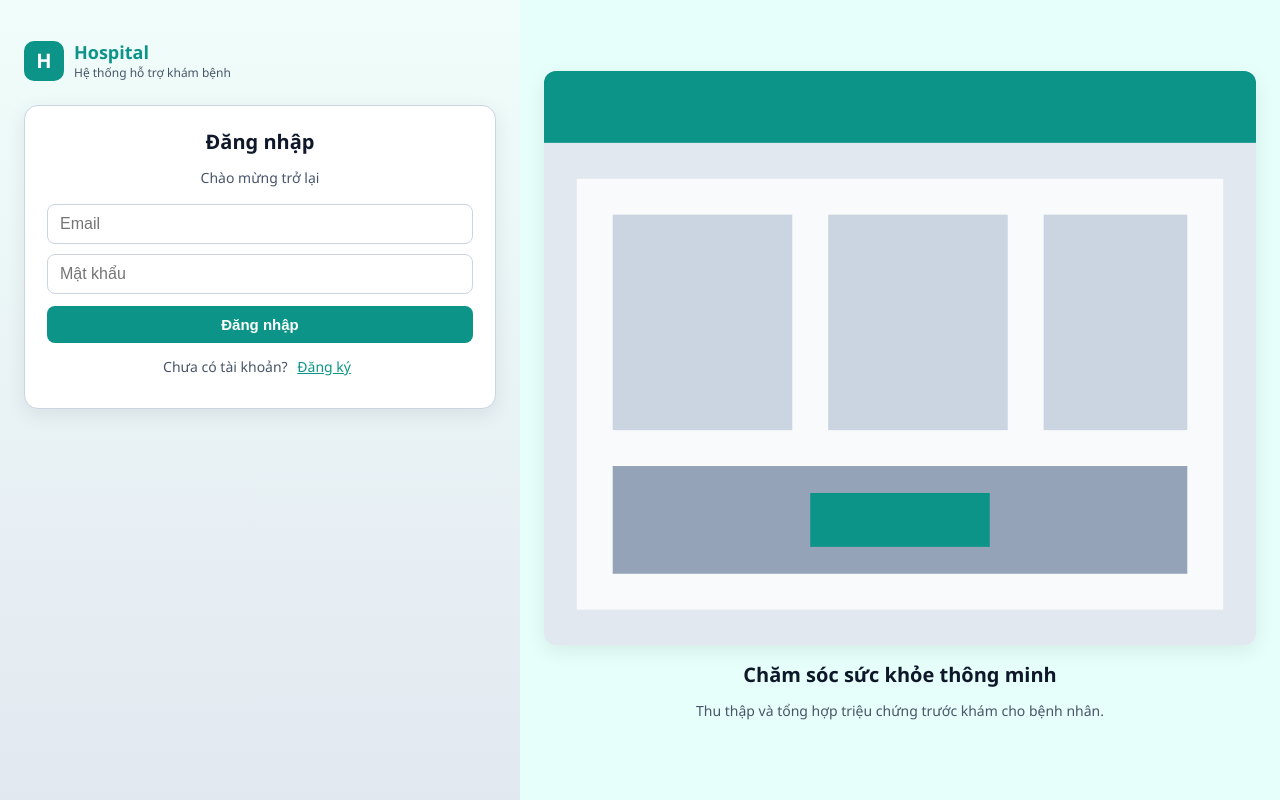
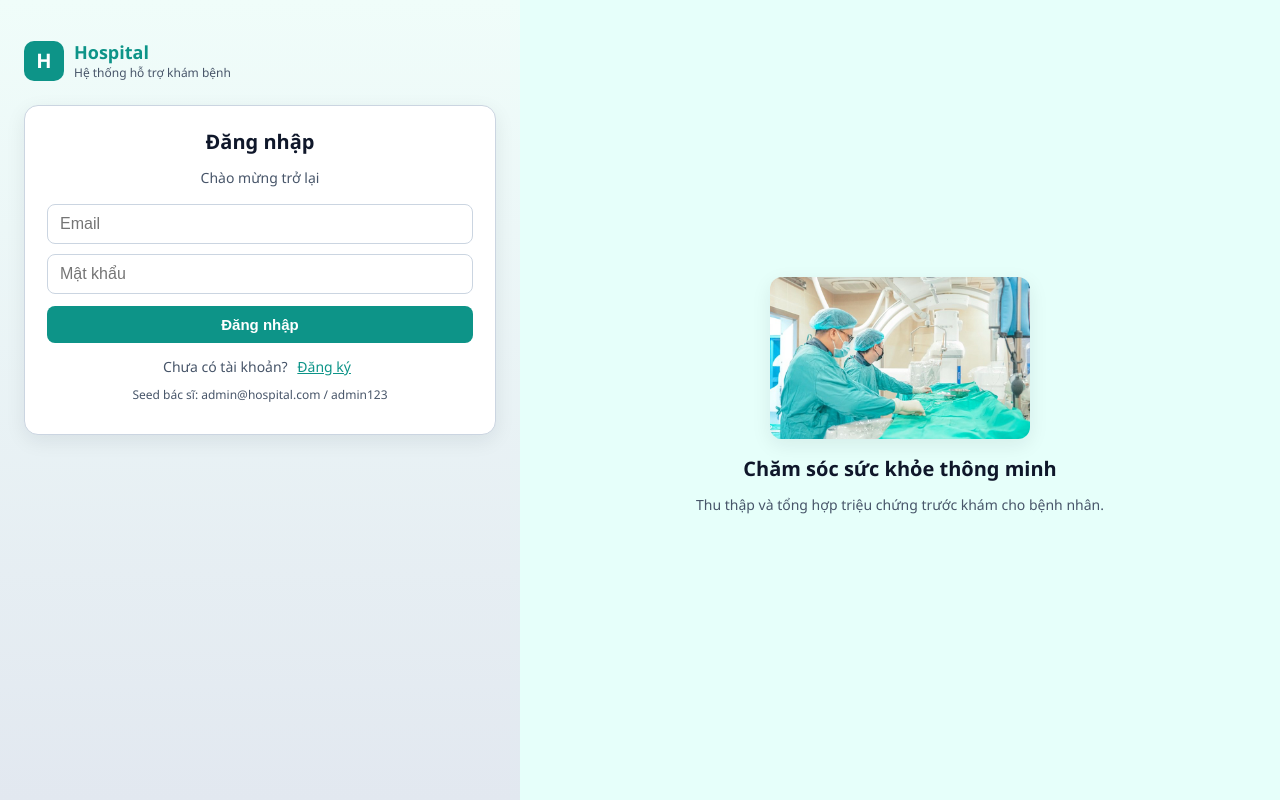
Before and after one commit to Bin102-coder/Hospital-Support, a React (Vite) app in the folder frontend/: page /login in a window 1280 px wide. Built offline with nearby package versions, Linux system fonts and the light colour scheme; no server answers.

Commit message:
Chinh anh login nho gon hon

```diff
--- a/frontend/src/pages/Login.jsx
+++ b/frontend/src/pages/Login.jsx
@@ -1,63 +1,6 @@
-import { useEffect, useState } from "react";
+import { useState } from "react";
 import { useNavigate } from "react-router-dom";
 import { api, setToken, decodeToken } from "../api";
-
-function SceneExterior() {
-  return (
-    <svg viewBox="0 0 400 320" width="100%" height="100%" preserveAspectRatio="xMidYMid slice" aria-hidden="true">
-      <defs>
-        <linearGradient id="sky1" x1="0" y1="0" x2="0" y2="1">
-          <stop offset="0%" stopColor="#bfdbfe" />
-          <stop offset="100%" stopColor="#e0f2fe" />
-        </linearGradient>
-      </defs>
-      <rect width="400" height="320" fill="url(#sky1)" />
-      <rect x="40" y="110" width="320" height="180" rx="8" fill="#f8fafc" stroke="#94a3b8" strokeWidth="1" />
-      <rect x="70" y="140" width="50" height="40" fill="#cbd5e1" />
-      <rect x="140" y="140" width="50" height="40" fill="#cbd5e1" />
-      <rect x="210" y="140" width="50" height="40" fill="#cbd5e1" />
-      <rect x="280" y="140" width="50" height="40" fill="#cbd5e1" />
-      <rect x="160" y="210" width="80" height="80" fill="#0d9488" />
-      <rect x="185" y="225" width="30" height="50" fill="#ffffff" />
-      <rect x="0" y="290" width="400" height="30" fill="#86efac" />
-      <circle cx="330" cy="60" r="26" fill="#fde68a" />
-    </svg>
-  );
-}
-
-function SceneCorridor() {
-  return (
-    <svg viewBox="0 0 400 320" width="100%" height="100%" preserveAspectRatio="xMidYMid slice" aria-hidden="true">
-      <rect width="400" height="320" fill="#e2e8f0" />
-      <rect x="0" y="0" width="400" height="40" fill="#0d9488" />
-      <rect x="20" y="60" width="360" height="240" fill="#f8fafc" />
-      <rect x="40" y="80" width="100" height="120" fill="#cbd5e1" />
-      <rect x="160" y="80" width="100" height="120" fill="#cbd5e1" />
-      <rect x="280" y="80" width="80" height="120" fill="#cbd5e1" />
-      <rect x="40" y="220" width="320" height="60" fill="#94a3b8" />
-      <rect x="150" y="235" width="100" height="30" fill="#0d9488" />
-    </svg>
-  );
-}
-
-function SceneLab() {
-  return (
-    <svg viewBox="0 0 400 320" width="100%" height="100%" preserveAspectRatio="xMidYMid slice" aria-hidden="true">
-      <rect width="400" height="320" fill="#f0f9ff" />
-      <rect x="0" y="260" width="400" height="60" fill="#bae6fd" />
-      <rect x="30" y="80" width="120" height="160" rx="8" fill="#ffffff" stroke="#0d9488" />
-      <rect x="50" y="100" width="80" height="20" fill="#0d9488" />
-      <rect x="50" y="130" width="80" height="20" fill="#94a3b8" />
-      <rect x="50" y="160" width="80" height="20" fill="#94a3b8" />
-      <rect x="200" y="90" width="160" height="140" rx="8" fill="#ffffff" stroke="#0d9488" />
-      <circle cx="250" cy="140" r="24" fill="#fde68a" />
-      <rect x="290" y="120" width="50" height="60" fill="#cbd5e1" />
-      <rect x="200" y="250" width="160" height="20" fill="#0d9488" />
-    </svg>
-  );
-}
-
-const SCENES = [SceneExterior, SceneCorridor, SceneLab];
 
 export default function Login() {
   const [mode, setMode] = useState("login");
@@ -66,15 +9,7 @@ export default function Login() {
   const [hoTen, setHoTen] = useState("");
   const [maBacSi, setMaBacSi] = useState("");
   const [loi, setLoi] = useState("");
-  const [sceneIndex, setSceneIndex] = useState(0);
   const navigate = useNavigate();
-
-  useEffect(() => {
-    const timer = setInterval(() => {
-      setSceneIndex((i) => (i + 1) % SCENES.length);
-    }, 4000);
-    return () => clearInterval(timer);
-  }, []);
 
   async function submit(e) {
     e.preventDefault();
@@ -101,8 +36,6 @@ export default function Login() {
       setLoi("Lỗi: " + err.message);
     }
   }
-
-  const Scene = SCENES[sceneIndex];
 
   return (
     <div className="login-shell">
@@ -150,12 +83,14 @@ export default function Login() {
               {mode === "login" ? "Đăng ký" : "Đăng nhập"}
             </button>
           </p>
+          {loi && <div className="alert alert-danger">{loi}</div>}
+          <p className="muted center" style={{ marginTop: 8, fontSize: 12 }}>
+            Seed bác sĩ: admin@hospital.com / admin123
+          </p>
         </div>
       </div>
       <div className="login-right">
-        <div className="scene-wrap fade-in" key={sceneIndex}>
-          <Scene />
-        </div>
+        <img src="/slideshow/Bac-Si-Bach-Mai.jpeg" alt="Bệnh viện" style={{ width: "100%", maxWidth: 260, borderRadius: 12, boxShadow: "var(--shadow)" }} />
         <div className="login-right-text">
           <h2>Chăm sóc sức khỏe thông minh</h2>
           <p className="muted">Thu thập và tổng hợp triệu chứng trước khám cho bệnh nhân.</p>
```
